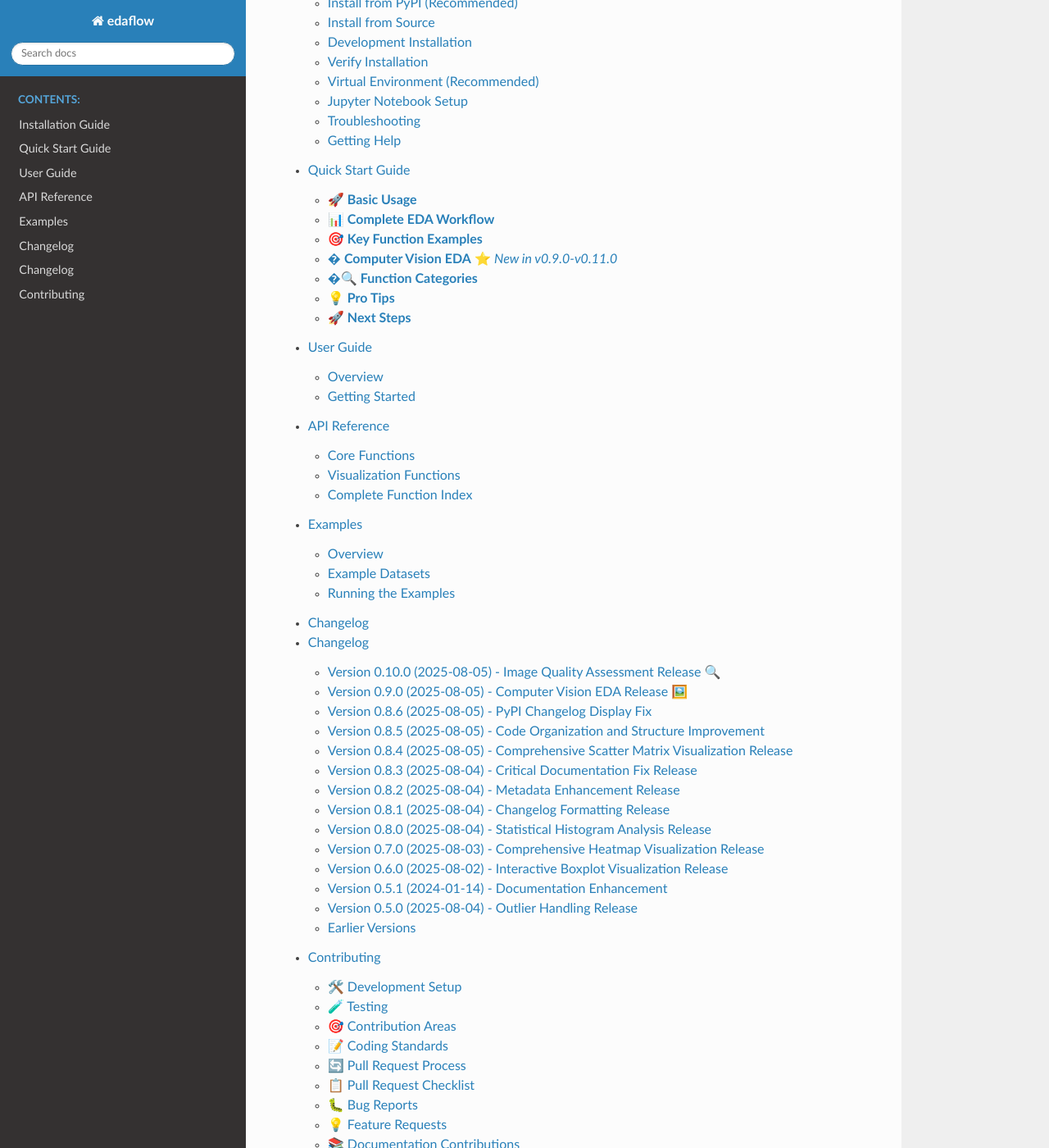
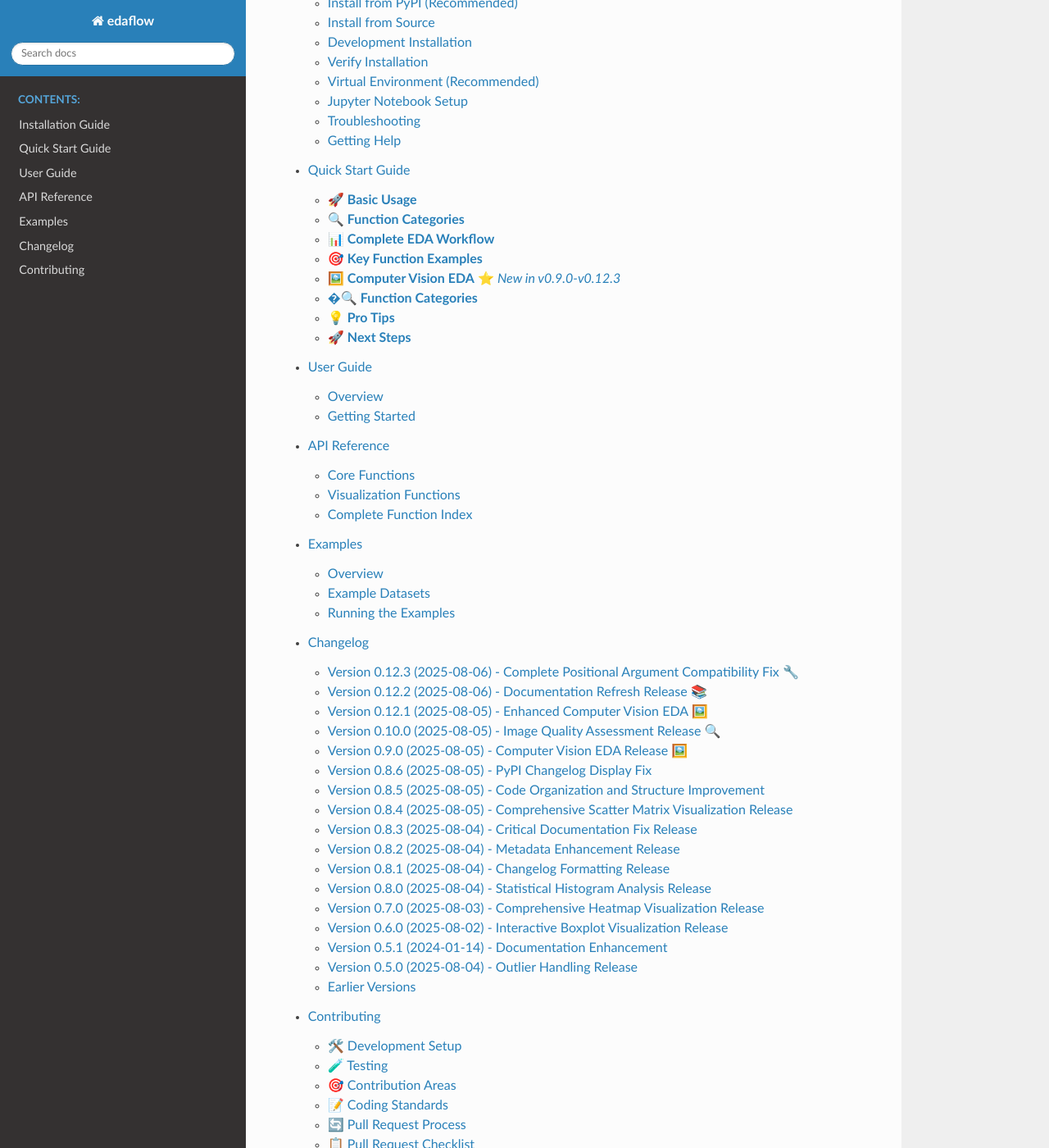
Before and after one commit to evanlow/edaflow, a Sphinx documentation site: the page built from docs/source/index.rst, in a window 1280 px wide and 1400 px high, scrolled down 1532 px. Shown: the whole window at 82% size. Built offline with Sphinx 7.4.7 and the Read the Docs theme 3.1.0, drawn with Linux system fonts in a browser that asks for light colours; pages that are not in the unit, such as notebooks, are missing from menus; some of the changed lines change nothing that is shown; some of the changed text lies outside the part shown.

Commit message:
Update RTD documentation: fix outdated examples and version references
- Update all visualize_image_classes examples to use data_source= parameter
- Update version references from v0.9.0-v0.11.0 to v0.9.0-v0.12.3
- Add comprehensive v0.12.x changelog entries to docs/source/changelog.rst
- Align documentation examples with current best practices
- Fix RTD showing outdated syntax in quickstart guide

```diff
--- a/docs/source/changelog.rst
+++ b/docs/source/changelog.rst
@@ -6,8 +6,59 @@
 The format is based on `Keep a Changelog <https://keepachangelog.com/en/1.0.0/>`_,
 and this project adheres to `Semantic Versioning <https://semver.org/spec/v2.0.0.html>`_.
 
-Changelog
-=========
+Version 0.12.3 (2025-08-06) - Complete Positional Argument Compatibility Fix 🔧
+--------------------------------------------------------------------------------
+
+**CRITICAL BUG FIX:**
+
+**Fixed:**
+- **CRITICAL**: Resolved TypeError when calling ``visualize_image_classes(image_paths, ...)`` with positional arguments
+- **Positional Arguments**: Function now properly handles legacy positional argument usage from Jupyter notebooks
+- **Backward Compatibility**: Complete support for all three usage patterns:
+  1. ``visualize_image_classes(path, ...)`` - Positional (deprecated, shows warning)
+  2. ``visualize_image_classes(image_paths=path, ...)`` - Keyword deprecated (shows warning)
+  3. ``visualize_image_classes(data_source=path, ...)`` - Recommended (no warning)
+
+**Improved:**
+- **User Experience**: Clear deprecation warnings guide users toward recommended ``data_source=`` syntax
+- **Function Architecture**: Refactored to wrapper function pattern for robust argument handling
+- **Error Messages**: Enhanced error messages provide clear guidance for parameter usage
+- **Documentation**: Updated all examples to show modern ``data_source=`` syntax
+
+**Technical Details:**
+- **Implementation**: Split function into public wrapper and internal implementation
+- **Argument Handling**: Proper detection and mapping of positional arguments to correct parameters
+- **Warning System**: Contextual warnings for different deprecated usage patterns
+- **Testing**: Comprehensive test suite validates all backward compatibility scenarios
+
+**Notes:**
+- **Zero Breaking Changes**: All existing code continues to work unchanged
+- **Jupyter Notebook Fix**: Resolves the specific TypeError reported in Jupyter notebook usage
+- **Migration Path**: Users can migrate at their own pace with clear guidance
+
+Version 0.12.2 (2025-08-06) - Documentation Refresh Release 📚
+---------------------------------------------------------------
+
+**Documentation:**
+- **PyPI Description**: Refreshed PyPI package description with latest feature updates
+- **Changelog Display**: Fixed PyPI changelog display showing current version information
+- **Version Alignment**: Ensured all documentation reflects current v0.12.2 capabilities
+
+Version 0.12.1 (2025-08-05) - Enhanced Computer Vision EDA 🖼️
+--------------------------------------------------------------
+
+**Enhanced Functions:**
+- **visualize_image_classes()**: Now supports both directory paths and pandas DataFrames as data sources
+  - **DataFrame Support**: Pass image metadata as DataFrame with 'image_path' and 'class' columns
+  - **Directory Support**: Continues to support organized folder structure (folder = class)
+  - **Flexible Input**: Unified interface for different dataset organizations
+  - **Error Handling**: Clear error messages guide proper usage for both input types
+
+**Improvements:**
+- **Data Source Flexibility**: Switch between directory-based and metadata-based workflows
+- **DataFrame Integration**: Perfect for datasets with existing metadata and annotations
+- **Backward Compatibility**: Maintains all existing directory-based functionality
+- **User Experience**: Enhanced error messages and parameter validation
 
 Version 0.10.0 (2025-08-05) - Image Quality Assessment Release 🔍
 ----------------------------------------------------------------
--- a/docs/source/index.rst
+++ b/docs/source/index.rst
@@ -59,8 +59,8 @@
    # ... and 9 more powerful functions!
 
    # NEW: Computer Vision EDA & Quality Assessment
-   edaflow.visualize_image_classes('dataset/images/')  # Image classification analysis
-   edaflow.assess_image_quality('dataset/images/')     # Image quality assessment
+   edaflow.visualize_image_classes(data_source='dataset/images/')  # Image classification analysis
+   edaflow.assess_image_quality(data_source='dataset/images/')     # Image quality assessment
 
 📚 **Documentation Contents**
 -----------------------------
@@ -112,11 +112,11 @@
 * :func:`~edaflow.visualize_histograms` - Statistical distribution analysis
 * :func:`~edaflow.visualize_scatter_matrix` - Advanced pairwise relationship analysis
 
-**Computer Vision EDA** 🖼️ **NEW in v0.9.0!**
+**Computer Vision EDA** 🖼️ **NEW in v0.9.0-v0.12.3!**
 ~~~~~~~~~~~~~~~~~~~~~~~~~~~~~~~~~~~~~~~~~~~~~~~
 * :func:`~edaflow.visualize_image_classes` - Class-wise image sample visualization for image classification datasets
 
-**Image Quality Assessment** 🔍 **NEW in v0.10.0!**
+**Image Quality Assessment** 🔍 **NEW in v0.10.0-v0.12.3!**
 ~~~~~~~~~~~~~~~~~~~~~~~~~~~~~~~~~~~~~~~~~~~~~~~~~~~~
 * :func:`~edaflow.assess_image_quality` - Comprehensive automated quality assessment and corruption detection for image datasets
 
--- a/docs/source/quickstart.rst
+++ b/docs/source/quickstart.rst
@@ -10,13 +10,16 @@
 
    # Smart conversion
    df_converted = edaflow.convert_to_numeric(df_original, threshold=35)
-   print(df_converted.dtypes)  # 'pr   product_photos = glob.glob('ecommerce_images/*/*.jpg')
-   edaflow.visualize_image_classes(product_photos, samples_per_class=8)
+   print(df_converted.dtypes)  # 'price' now converted to float
+
+   # Computer Vision EDA - Explore image datasets
+   product_photos = glob.glob('ecommerce_images/*/*.jpg')
+   edaflow.visualize_image_classes(data_source=product_photos, samples_per_class=8)
 
 🔍 **Function Categories**
---------------------------ext' now converted to float
+--------------------------
 
-🖼️ **Computer Vision EDA** ⭐ *New in v0.9.0-v0.11.0*
+🖼️ **Computer Vision EDA** ⭐ *New in v0.9.0-v0.12.3*
 ---------------------------------------------------------e-block:: python
 
    # Install (if not already done)
@@ -209,7 +212,7 @@
    df_converted = edaflow.convert_to_numeric(df_original, threshold=35)
    print(df_converted.dtypes)  # 'price_text' now converted to float
 
-�️ **Computer Vision EDA** ⭐ *New in v0.9.0-v0.11.0*
+🖼️ **Computer Vision EDA** ⭐ *New in v0.9.0-v0.12.3*
 ---------------------------------------------------------
 
 Explore image datasets with the same systematic approach as tabular data! edaflow's Computer Vision EDA provides a complete pipeline for understanding image collections.
@@ -229,7 +232,7 @@
    print("🎯 STEP 1: DATASET VISUALIZATION")
    print("-" * 50)
    edaflow.visualize_image_classes(
-       image_paths,
+       data_source=image_paths,
        samples_per_class=6,        # Show 6 examples per class
        figsize=(15, 10),
        title="Dataset Overview: Class Distribution & Samples"
@@ -265,7 +268,7 @@
 
    # Understand your image dataset at a glance
    edaflow.visualize_image_classes(
-       image_paths=['path/to/class1/*.jpg', 'path/to/class2/*.jpg'],
+       data_source=['path/to/class1/*.jpg', 'path/to/class2/*.jpg'],
        samples_per_class=4,
        max_classes=8,              # Limit displayed classes
        figsize=(12, 8),
@@ -333,7 +336,7 @@
 
    # Product Photography Quality Control
    product_photos = glob.glob('ecommerce_images/*/*.jpg')
-   edaflow.visualize_image_classes(product_photos, samples_per_class=8)
+   edaflow.visualize_image_classes(data_source=product_photos, samples_per_class=8)
 
 �🔍 **Function Categories**
 --------------------------
```
